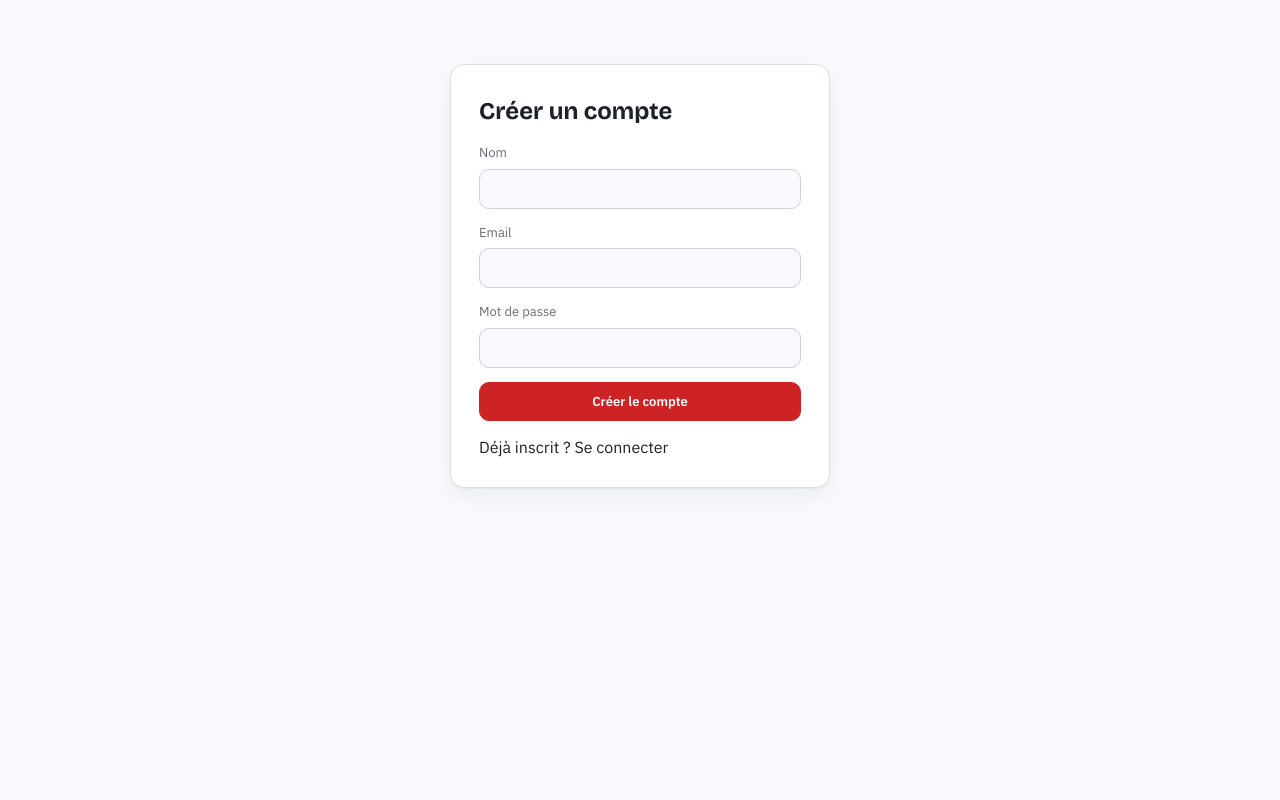
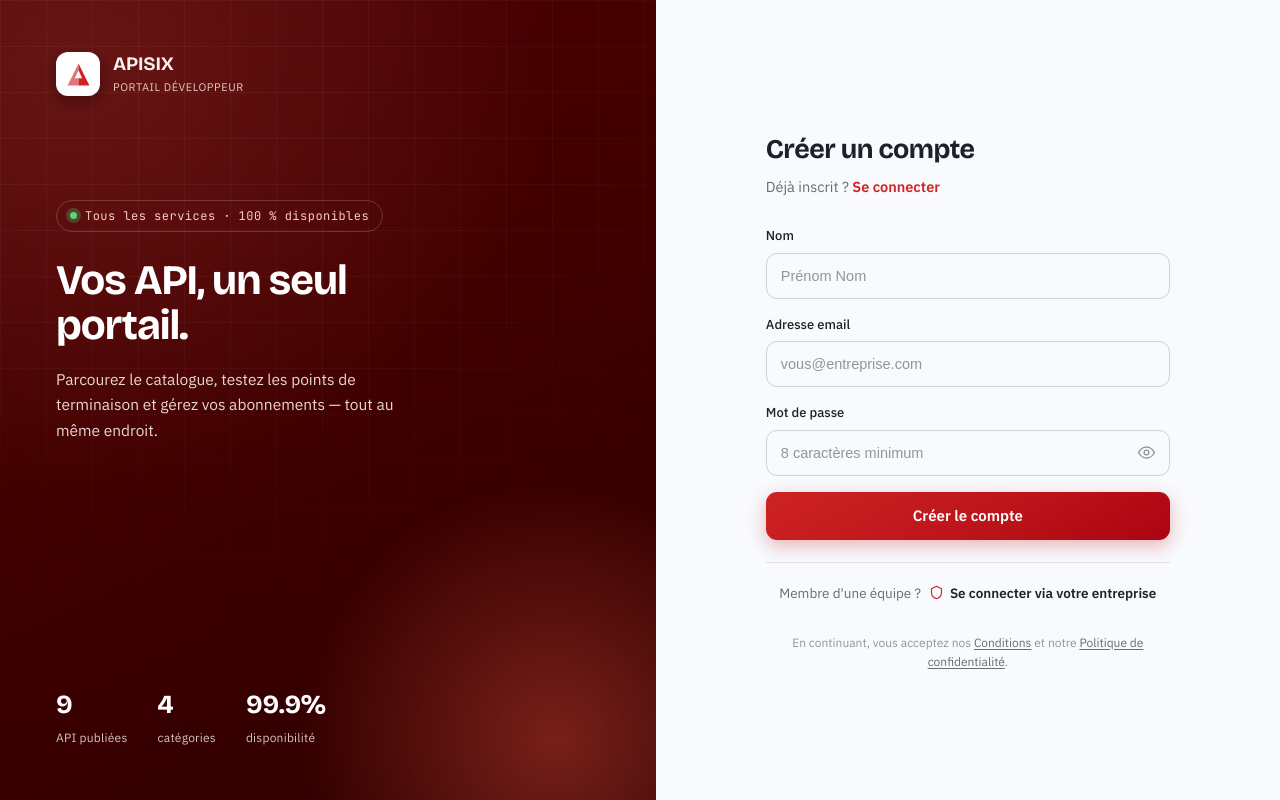
Before and after one commit to wboudiche/apisix-developer-portal, a React (Vite) app in the folder web/: page /register in a window 1280 px wide. Built offline with nearby package versions, Linux system fonts and the light colour scheme; no server answers.

Commit message:
feat(web): register page redesigned per login.html blueprint

```diff
--- a/web/src/pages/RegisterPage.tsx
+++ b/web/src/pages/RegisterPage.tsx
@@ -1,31 +1,94 @@
 import { useState, type FormEvent } from 'react'
 import { useNavigate, Link } from 'react-router-dom'
 import { useAuth } from '../auth/AuthProvider'
+import { AuthShell } from '../components/AuthShell'
+import { EyeIcon, EnterpriseRow, LegalLine } from './LoginPage'
 
 export function RegisterPage() {
   const { register } = useAuth()
   const nav = useNavigate()
+  const [name, setName] = useState('')
   const [email, setEmail] = useState('')
-  const [name, setName] = useState('')
   const [password, setPassword] = useState('')
   const [err, setErr] = useState('')
+  const [pwErr, setPwErr] = useState('')
+  const [showPw, setShowPw] = useState(false)
+  const [loading, setLoading] = useState(false)
 
   async function onSubmit(e: FormEvent) {
-    e.preventDefault(); setErr('')
-    if (password.length < 8) { setErr('Mot de passe : 8 caractères minimum'); return }
-    try { await register(email, password, name); nav('/') }
-    catch (e) { setErr(e instanceof Error ? e.message : "Échec de l'inscription") }
+    e.preventDefault()
+    setErr('')
+    setPwErr('')
+    if (password.length < 8) {
+      setPwErr('Mot de passe : 8 caractères minimum')
+      return
+    }
+    setLoading(true)
+    try {
+      await register(email, password, name)
+      nav('/')
+    } catch (e) {
+      setErr(e instanceof Error ? e.message : "Échec de l'inscription")
+      setLoading(false)
+    }
   }
 
   return (
-    <form className="authcard" onSubmit={onSubmit}>
-      <h1>Créer un compte</h1>
-      <label>Nom<input aria-label="Nom" value={name} onChange={e => setName(e.target.value)} /></label>
-      <label>Email<input aria-label="Email" type="email" value={email} onChange={e => setEmail(e.target.value)} required /></label>
-      <label>Mot de passe<input aria-label="Mot de passe" type="password" value={password} onChange={e => setPassword(e.target.value)} required /></label>
-      {err && <p className="autherr" role="alert">{err}</p>}
-      <button className="subbtn" type="submit">Créer le compte</button>
-      <p>Déjà inscrit ? <Link to="/login">Se connecter</Link></p>
-    </form>
+    <AuthShell>
+      <form onSubmit={onSubmit}>
+        <div className="m-head">
+          <h2>Créer un compte</h2>
+          <p>Déjà inscrit ? <Link to="/login">Se connecter</Link></p>
+        </div>
+
+        {err && <p className="form-err" role="alert">{err}</p>}
+
+        <div className="field">
+          <label htmlFor="reg-name">Nom</label>
+          <div className="wrap">
+            <input
+              id="reg-name" aria-label="Nom" placeholder="Prénom Nom"
+              autoComplete="name" value={name} onChange={e => setName(e.target.value)}
+            />
+          </div>
+        </div>
+
+        <div className="field">
+          <label htmlFor="reg-email">Adresse email</label>
+          <div className="wrap">
+            <input
+              id="reg-email" aria-label="Email" type="email" placeholder="vous@entreprise.com"
+              autoComplete="email" required value={email} onChange={e => setEmail(e.target.value)}
+            />
+          </div>
+        </div>
+
+        <div className={`field ${pwErr ? 'invalid' : ''}`}>
+          <label htmlFor="reg-pw">Mot de passe</label>
+          <div className="wrap">
+            <input
+              id="reg-pw" aria-label="Mot de passe" type={showPw ? 'text' : 'password'} placeholder="8 caractères minimum"
+              autoComplete="new-password" required value={password}
+              onChange={e => { setPassword(e.target.value); if (e.target.value.length >= 8) setPwErr('') }}
+            />
+            <button
+              type="button" className="pw-toggle"
+              aria-label={showPw ? 'Masquer le mot de passe' : 'Afficher le mot de passe'}
+              onClick={() => setShowPw(s => !s)}
+            >
+              <EyeIcon off={showPw} />
+            </button>
+          </div>
+          <div className="err">{pwErr}</div>
+        </div>
+
+        <button type="submit" className={`submit ${loading ? 'loading' : ''}`} disabled={loading}>
+          <span className="spin" /><span className="label">{loading ? 'Création…' : 'Créer le compte'}</span>
+        </button>
+
+        <EnterpriseRow />
+        <LegalLine />
+      </form>
+    </AuthShell>
   )
 }
```
Also changed, not shown: 1 other file (tests, documents, lock files or other folders).
